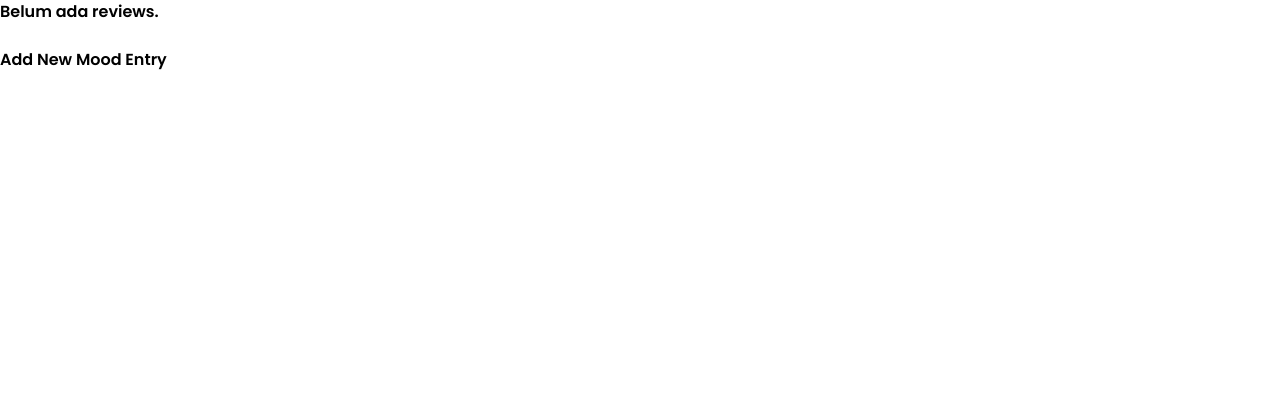
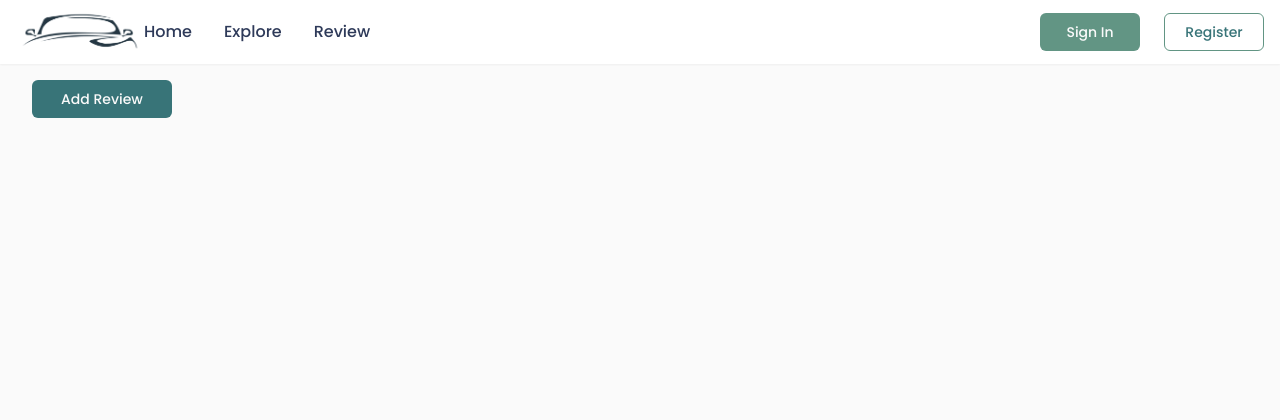
Before and after one commit to PBP-C07/rentara, a Django app: page /reviews/show-reviews/ in a window 1280 px wide. Shown: the top 420 px of the page. Before the commit the page ends 70 px from the top, so only its background shows below. Run offline with Django 5.2, Linux system fonts and the light colour scheme; data that the repository does not hold is empty; some libraries are stand-ins or nearby versions.

Commit message:
Make Review Card

```diff
--- a/reviews/templates/show_review.html
+++ b/reviews/templates/show_review.html
@@ -1,36 +1,20 @@
 {% extends "base.html" %}
+{% load static %}
 
 {% block content %}
-{% if not review_entries %}
-<p>Belum ada reviews.</p>
-{% else %}
-<table>
-  <tr>
-    <th>Title</th>
-    <th>User</th>
-    <th>Time</th>
-    <th>Rating</th>
-    <th>Description</th>
-    <th>Helpful</th>
-  </tr>
+{% include 'navbar.html' %}
 
-  {% for review_entry in review_entries %}
-  <tr>
-    <td>{{review_entry.title}}</td>
-    <td>{{review_entry.user}}</td>
-    <td>{{review_entry.time}}</td>
-    <td>{{review_entry.rating}}</td>
-    <td>{{review_entry.description}}</td>
-    <td>{{review_entry.helpful_votes}}</td>
+<div class="overflow-x-hidden px-4 md:px-8 pb-8 pt-4 min-h-screen bg-[#FAFAFA] flex flex-col">
+    {% for review_entry in review_entries %}
+    <div style="flex: 1 1 calc(33% - 1rem); margin: 1rem 0.5rem; position: relative;">
+        {% include 'card_review.html' with review_entry=review_entry %}
+    </div>
+    {% endfor %}
+    <a href="{% url 'reviews:create_reviews' %}"
+        class="group relative w-full flex justify-center py-2 px-4 border border-transparent text-sm font-medium rounded-md text-[#FAFAFA] bg-teal hover:bg-teal focus:outline-none focus:ring-2 focus:ring-offset-2 focus:ring-[#629584]" style="width: 140px; text-align: center;">
+        Add Review
+    </a>
+</div>
 
-  </tr>
-  {% endfor %}
-</table>
-{% endif %}
 
-<br />
-
-<a href="{% url 'reviews:create_reviews' %}">
-  <button>Add New Mood Entry</button>
-</a>
 {% endblock content %}
--- a/reviews/urls.py
+++ b/reviews/urls.py
@@ -1,9 +1,11 @@
 from django.urls import path
-from reviews.views import show_reviews, create_reviews
+from reviews.views import show_reviews, create_reviews, edit_review, delete_review
 
 app_name = 'reviews'
 
 urlpatterns = [
     path('show-reviews/', show_reviews, name='show_reviews'),
     path('create-reviews/', create_reviews, name='create_reviews'),
+    path('edit-review/<uuid:id>', edit_review, name='edit_review'),
+    path('delete/<uuid:id>', delete_review, name='delete_review'),
 ]
--- a/reviews/views.py
+++ b/reviews/views.py
@@ -1,5 +1,7 @@
 from django.contrib.auth.decorators import login_required
-from django.shortcuts import render, redirect
+from django.http import HttpResponseRedirect
+from django.shortcuts import get_object_or_404, render, redirect
+from django.urls import reverse
 from reviews.forms import ReviewsForm
 from reviews.models import Reviews
 
@@ -24,3 +26,33 @@ def create_reviews(request):
 
     context = {'form': form}
     return render(request, "create_review.html", context)
+
+def edit_review(request, id):
+    review = get_object_or_404(Reviews, pk=id)
+    form = ReviewsForm(request.POST or None, instance=review)
+    if form.is_valid() and request.method == "POST":
+        form.save()
+        return HttpResponseRedirect(reverse('reviews:show_reviews'))
+    context = {'form': form}
+    return render(request, "edit_review.html", context)
+
+def delete_review(request, id):
+    review = Reviews.objects.get(pk = id)
+    review.delete()
+    return HttpResponseRedirect(reverse('reviews:show_reviews'))
+
+def review_list(request):
+    reviews = Reviews.objects.all()
+    formatted_reviews = []
+
+    for review in reviews:
+        formatted_review = {
+            'title': review.title,
+            'user': review.user,
+            'time': review.time.strftime("%d/%m/%y"),
+            'rating': review.rating,
+            'description': review.description,
+        }
+        formatted_reviews.append(formatted_review)
+
+    return render(request, 'card_review.html', {'reviews': formatted_reviews})
```
Also changed, not shown: reviews/models.py (+5 -4 lines), reviews/templates/card_review.html (+35 -0 lines), reviews/migrations/0002_alter_reviews_description_alter_reviews_rating_and_more.py (added), reviews/migrations/0003_remove_reviews_helpful_votes_alter_reviews_title.py (added).
